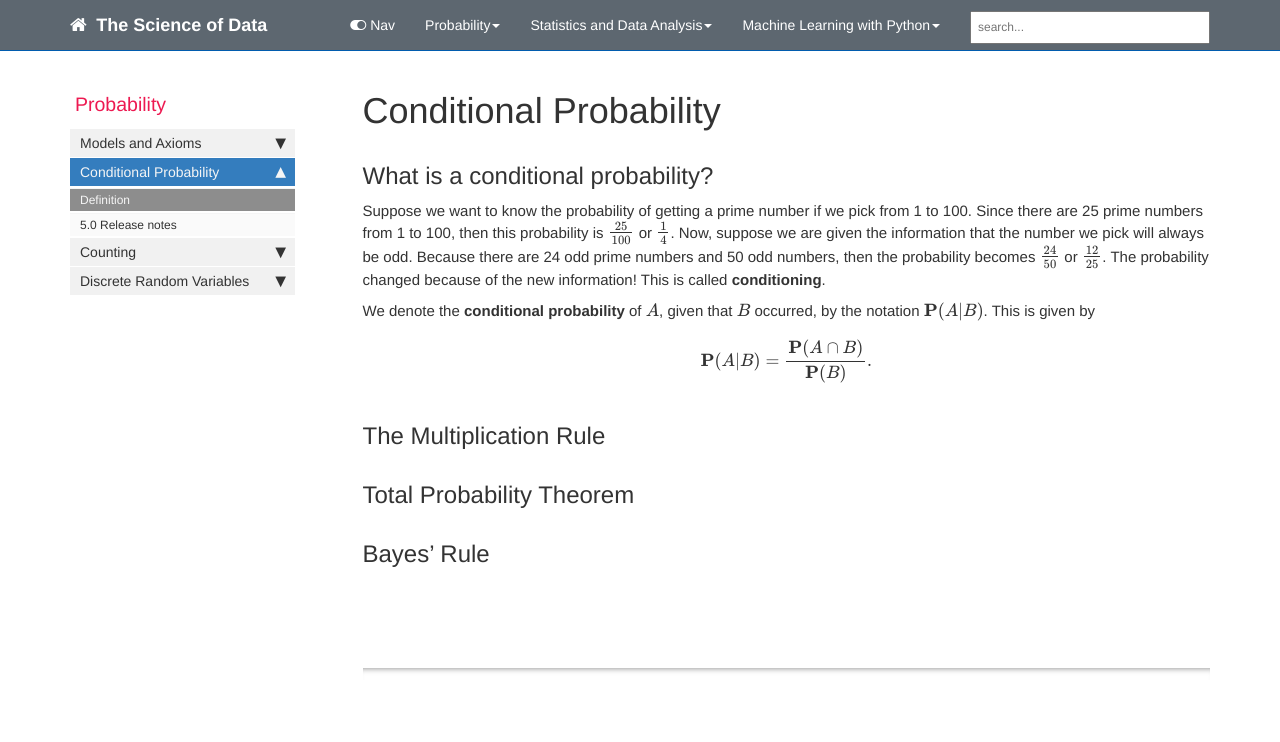
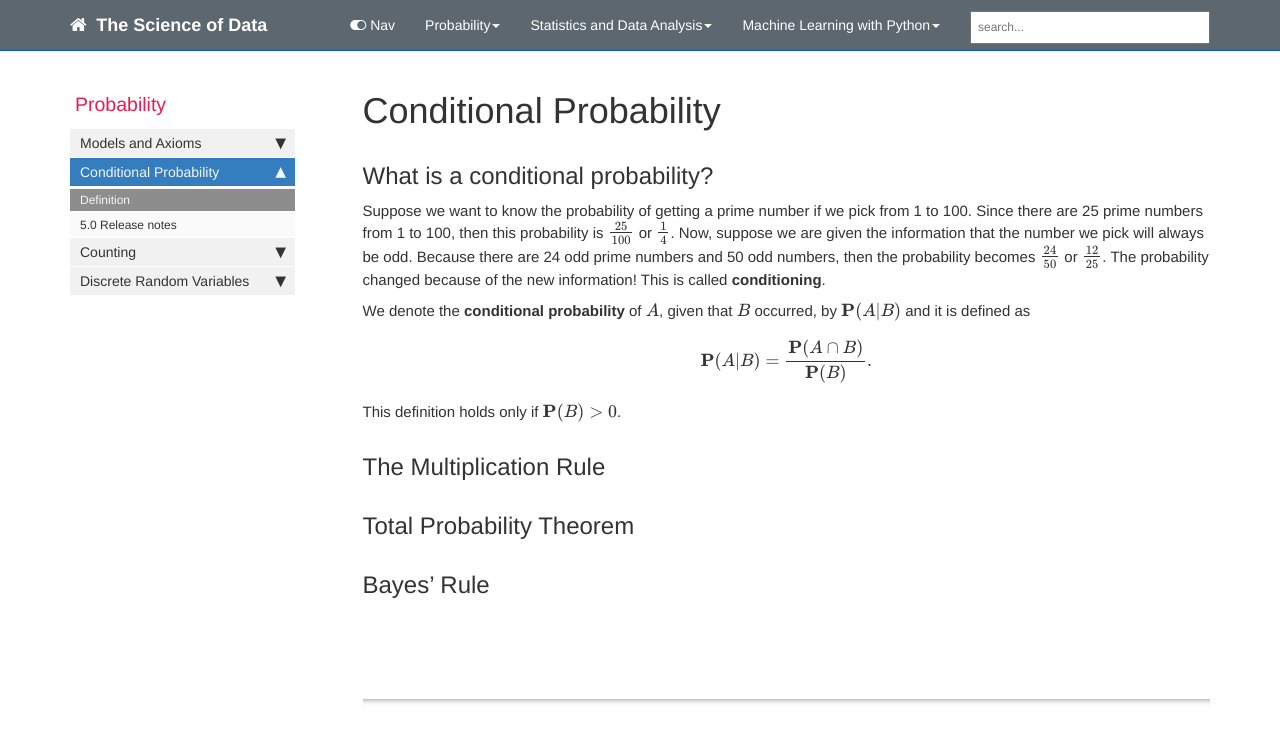
Before and after one commit to mynameisjanus/mynameisjanus.github.io, a Jekyll site: the page built from pages/probability/conditional.md, in a window 1280 px wide. Shown: the top 742 px of the page. Built offline with Jekyll 4.4.1, drawn with Linux system fonts in a browser that asks for light colours; formulas are drawn with MathJax 3; comment, search, counter and statistics services are not loaded.

Commit message:
update conditional prob

```diff
--- a/pages/probability/conditional.md
+++ b/pages/probability/conditional.md
@@ -11,9 +11,11 @@ toc: false
 
 Suppose we want to know the probability of getting a prime number if we pick from 1 to 100. Since there are 25 prime numbers from 1 to 100, then this probability is $$\frac{25}{100}$$ or $$\frac{1}{4}$$. Now, suppose we are given the information that the number we pick will always be odd. Because there are 24 odd prime numbers and 50 odd numbers, then the probability becomes $$\frac{24}{50}$$ or $$\frac{12}{25}$$. The probability changed because of the new information! This is called **conditioning**.
 
-We denote the **conditional probability** of $$A$$, given that $$B$$ occurred, by the notation $$\mathbf{P}(A\vert B)$$. This is given by
+We denote the **conditional probability** of $$A$$, given that $$B$$ occurred, by $$\mathbf{P}(A\vert B)$$ and it is defined as
 
 $$\mathbf{P}(A|B)=\dfrac{\mathbf{P}(A\cap B)}{\mathbf{P}(B)}.$$
+
+This definition holds only if $$\mathbf{P}(B)>0$$.
 
 ## The Multiplication Rule
 
```
